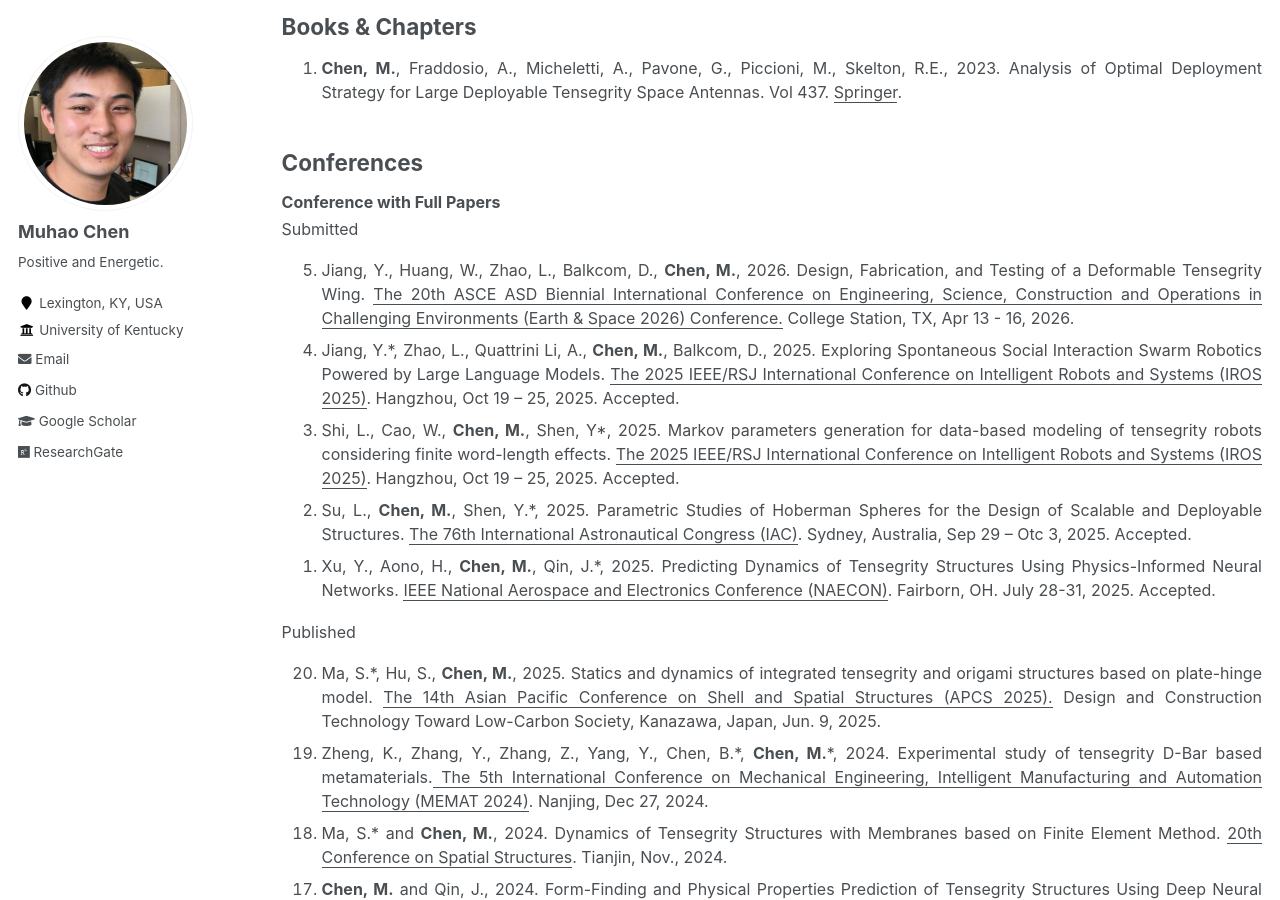
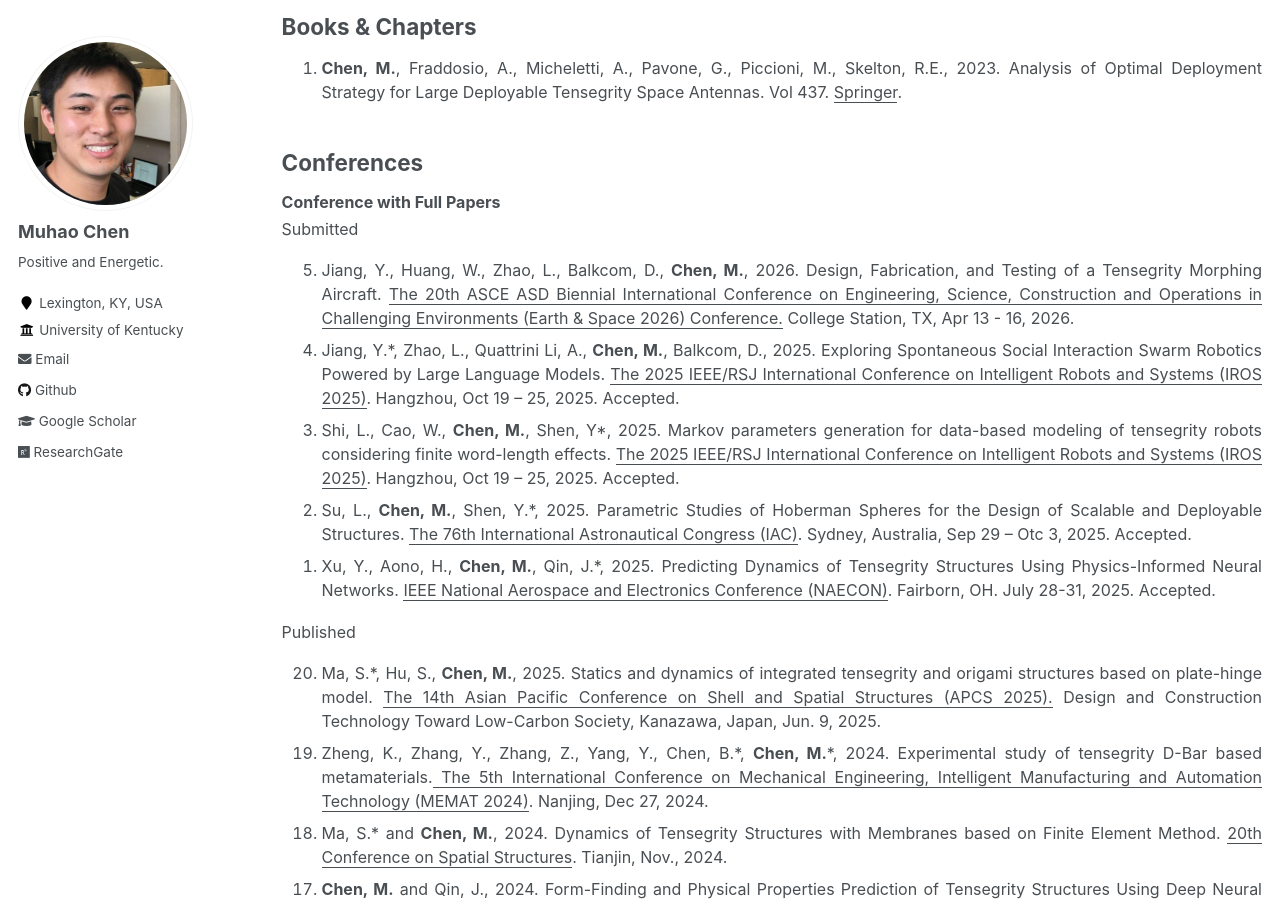
Before and after one commit to Muhao-Chen/muhao-chen.github.io, a Jekyll site: the page built from _pages/publication.md, in a window 1280 px wide and 900 px high, scrolled down 2752 px. Built offline with Jekyll 4.4.1, drawn with Linux system fonts in a browser that asks for light colours.

Commit message:
Update publication.md

```diff
--- a/_pages/publication.md
+++ b/_pages/publication.md
@@ -86,7 +86,7 @@ Published
 <strong>Conference with Full Papers </strong>   <br/>
 Submitted
 <ol reversed>
-<li> Jiang, Y., Huang, W., Zhao, L., Balkcom, D., <strong>Chen, M.</strong>, 2026. Design, Fabrication, and Testing of a Deformable Tensegrity Wing. <u>The 20th ASCE ASD Biennial International Conference on Engineering, Science, Construction and Operations in Challenging Environments (Earth & Space 2026) Conference.</u> College Station, TX, Apr 13 - 16, 2026. </li>
+<li> Jiang, Y., Huang, W., Zhao, L., Balkcom, D., <strong>Chen, M.</strong>, 2026. Design, Fabrication, and Testing of a Tensegrity Morphing Aircraft. <u>The 20th ASCE ASD Biennial International Conference on Engineering, Science, Construction and Operations in Challenging Environments (Earth & Space 2026) Conference.</u> College Station, TX, Apr 13 - 16, 2026. </li>
 <li> Jiang, Y.*, Zhao, L., Quattrini Li, A., <strong>Chen, M.</strong>, Balkcom, D., 2025. Exploring Spontaneous Social Interaction Swarm Robotics Powered by Large Language Models. <u>The 2025 IEEE/RSJ International Conference on Intelligent Robots and Systems (IROS 2025)</u>. Hangzhou, Oct 19 – 25, 2025. Accepted. </li>
 <li> Shi, L., Cao, W., <strong>Chen, M.</strong>, Shen, Y*, 2025. Markov parameters generation for data-based modeling of tensegrity robots considering finite word-length effects. <u>The 2025 IEEE/RSJ International Conference on Intelligent Robots and Systems (IROS 2025)</u>. Hangzhou, Oct 19 – 25, 2025. Accepted. </li>
 <!-- <li> Li, Z., Xu, H., <strong>Chen, M.</strong>*, 2025. Efficient Gait Planning Incorporating Locomotion Dynamics for Six-Bar Spherical Tensegrity Robots. <u>The 2025 IEEE/RSJ International Conference on Intelligent Robots and Systems (IROS 2025)</u>. Hangzhou, Oct 19 – 25, 2025. Submitted. </li> -->
```
